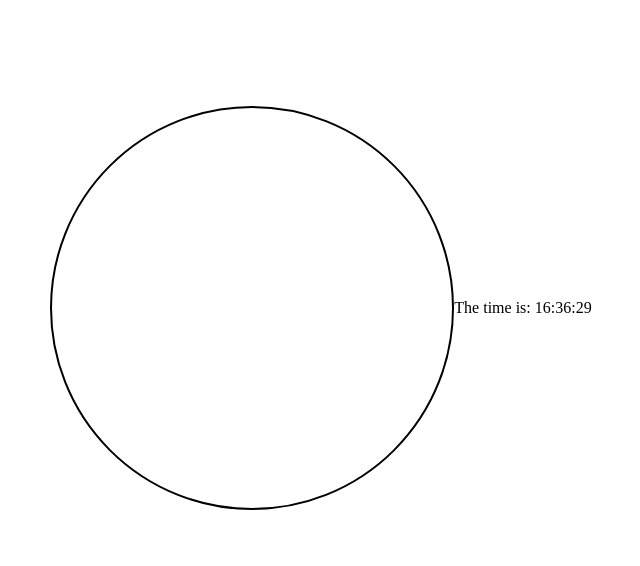
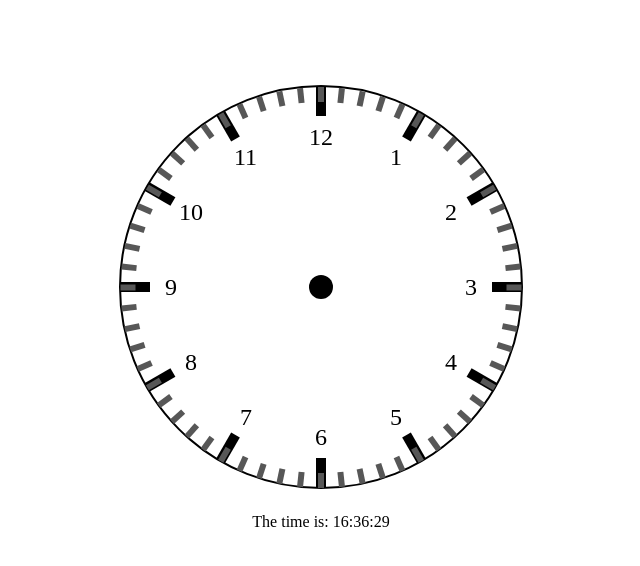
Before and after one commit to Sigrik/js-vanilla-analog-clock, a plain HTML site: page index.html in a window 1280 px wide. Shown: the whole page, without its empty margins (319-959 px from the left). Drawn offline with Linux system fonts and the light colour scheme.

Commit message:
Add function to generate the clock face

```diff
--- a/index.html
+++ b/index.html
@@ -8,11 +8,11 @@
   </head>
   <body>
     <div class="container">
-      <div class="clock-face">
-        <div class="clock-middle">
-          <div class="clock-minute"></div>
-          <div class="clock-hour"></div>
-          <div class="clock-second"></div>
+      <div id="clock-face">
+        <div id="clock-middle">
+          <div id="clock-minute"></div>
+          <div id="clock-hour"></div>
+          <div id="clock-second"></div>
         </div>
       </div>
       <div id="clock-digital"></div>
--- a/script.js
+++ b/script.js
@@ -6,6 +6,38 @@ let date = new Date();
 let hour = date.getHours();
 let minute = date.getMinutes();
 let second = date.getSeconds();
+
+function renderClock(container) {
+  let hourDegree = 0;
+  let minuteDegree = 0;
+  for (let i = 0; i < 12; i++) {
+    const hourNumberContainer = document.createElement("div");
+    const hourNumber = document.createElement("div");
+    const hourMark = document.createElement("div");
+    hourNumberContainer.classList.add("hour-number-container");
+    hourNumber.classList.add("hour-number");
+    hourMark.classList.add("hour-mark");
+    hourMark.style.rotate = `${hourDegree + "deg"}`;
+    hourNumber.style.rotate = `${-hourDegree - 30 + "deg"}`;
+    hourNumberContainer.style.rotate = `${hourDegree + 30 + "deg"}`;
+    hourNumber.innerHTML = i + 1;
+    hourNumberContainer.appendChild(hourNumber);
+    container.appendChild(hourMark);
+    container.appendChild(hourNumberContainer);
+    hourDegree += 30;
+  }
+  for (let i = 0; i < 60; i++) {
+    // minute is 6 degrees, 4 bars between every hour, skip every 5th by adding 2x degree starting with the first
+    console.log(minuteDegree);
+    const minuteMark = document.createElement("div");
+    minuteMark.classList.add("minute-mark");
+    minuteMark.style.rotate = `${minuteDegree + "deg"}`;
+    container.appendChild(minuteMark);
+    minuteDegree += 6;
+  }
+}
+
+renderClock(document.getElementById("clock-face"));
 
 function updateAnalog() {}
 
--- a/stylesheet.css
+++ b/stylesheet.css
@@ -1,14 +1,50 @@
 .container {
   height: 600px;
   display: flex;
-  flex-direction: row;
+  flex-direction: column;
   align-items: center;
   justify-content: center;
 }
 
-.clock-face {
+#clock-face {
+  align-items: center;
+  justify-content: center;
+  display: flex;
   height: 400px;
   width: 400px;
   border-radius: 50%;
   border: 2px solid black;
+  margin-bottom: 24px;
 }
+
+#clock-middle {
+  border-radius: 50%;
+  width: 24px;
+  height: 24px;
+  background: black;
+}
+
+.hour-mark {
+  position: absolute;
+  height: 30px;
+  width: 10px;
+  background: black;
+  transform: translateY(-186px);
+}
+
+.minute-mark {
+  position: absolute;
+  height: 15px;
+  width: 6px;
+  background: rgb(87, 87, 87);
+  transform: translateY(-193px);
+}
+
+.hour-number {
+  font-size: 24px;
+}
+
+.hour-number-container {
+  position: absolute;
+  transform: translateY(-150px);
+}
```
